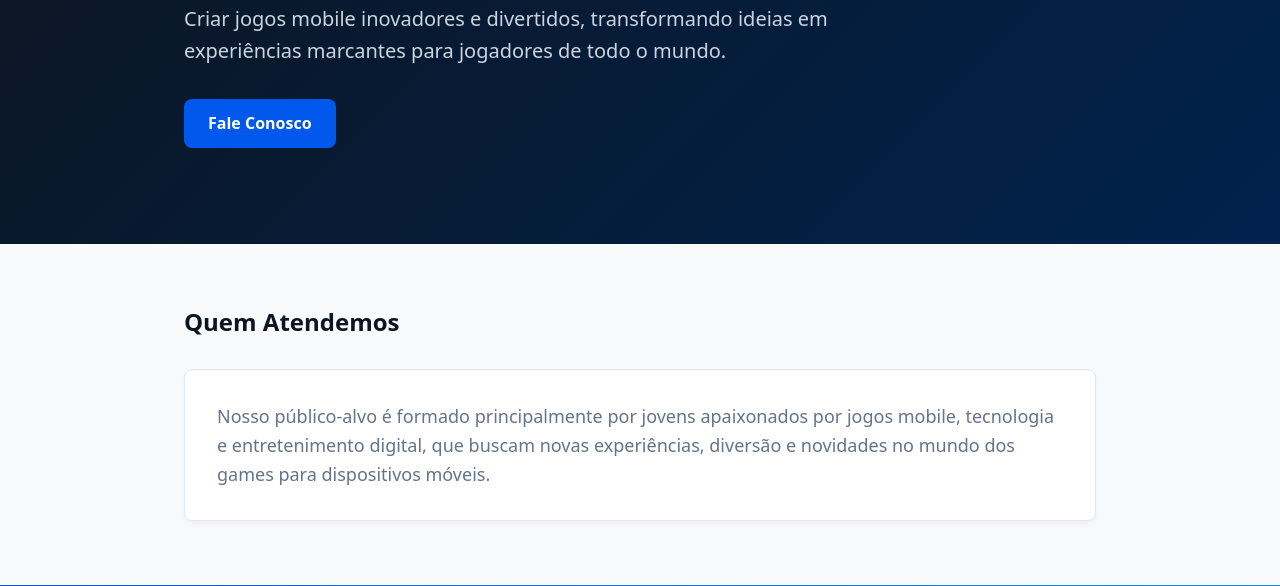
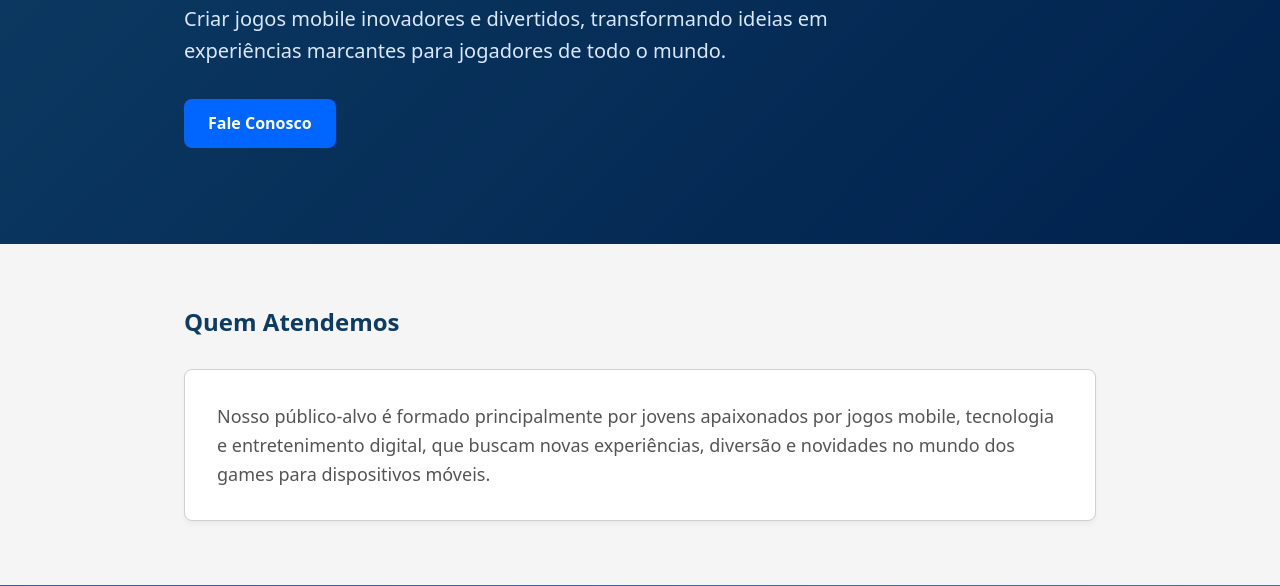
Before and after one commit to adalberto426631-create/mobile-system-site, an Astro site: page / in a window 1280 px wide. Shown: the part 328-914 px from the top of the page. Built offline with nearby package versions, Linux system fonts and the light colour scheme; Astro itself is replaced by a stand-in of ours.

Commit message:
fix: commit intermediario

```diff
--- a/src/styles/global.css
+++ b/src/styles/global.css
@@ -1,19 +1,19 @@
 /* src/styles/global.css */
 :root {
   /* Paleta de Cores baseada no Logo */
-  --cor-primaria: #0d1520; /* Quase preto */
-  --cor-secundaria: #0058ec; /* Azul escuro do degradê (links e botões) */
-  --cor-destaque: #008ff7; /* Azul claro do degradê (decorativo) */
+  --cor-primaria: #0D3B63; /* Quase preto */
+  --cor-secundaria: #0066FF; /* Azul escuro do degradê (links e botões) */
+  --cor-destaque: #0085FF; /* Azul claro do degradê (decorativo) */
   --cor-fundo: #ffffff;
-  --cor-fundo-alt: #f8fafc;
-  --cor-texto: #334155;
-  --cor-texto-secundario: #64748b;
-  --cor-texto-invertido: #ffffff;
-  --cor-texto-invertido-suave: #cbd5e1;
-  --cor-borda: #e2e8f0;
+  --cor-fundo-alt: #F5F5F5;
+  --cor-texto: #111111;
+  --cor-texto-secundario: #555555;
+  --cor-texto-invertido: #FFFFFF;
+  --cor-texto-invertido-suave: #D9E8FF;
+  --cor-borda: #D0D0D0;
 
   /* Variável para o Hero */
-  --cor-hero-fim: #00224d;
+  --cor-hero-fim: #00224D;
 
   /* Degradês Globais */
   --degrade-marca: linear-gradient(
```
Also changed, not shown: public/images/logo.png.
